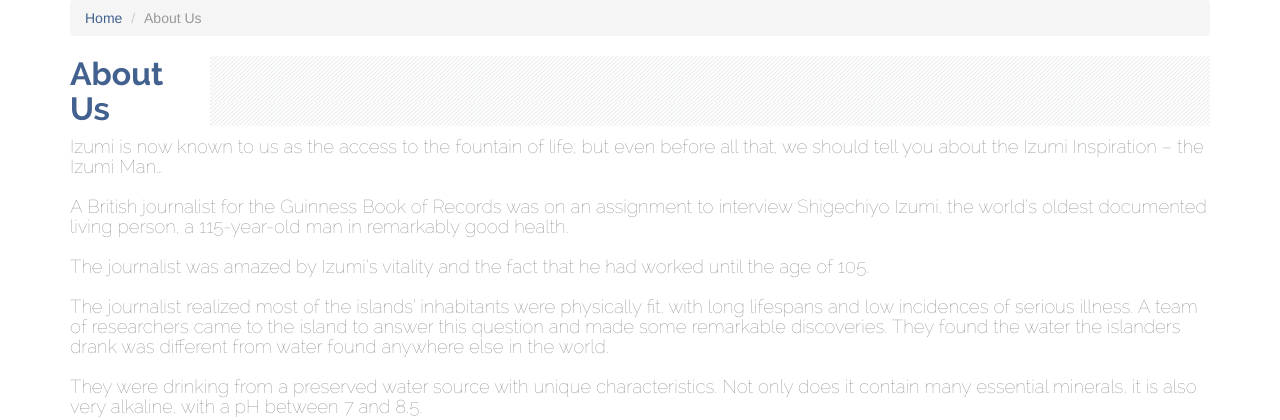
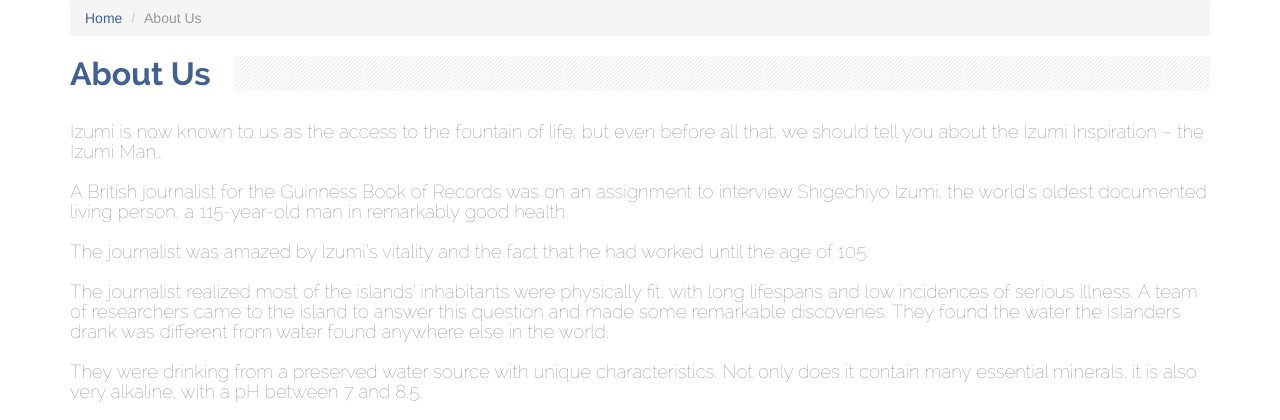
Before and after one commit to mhoypalaboi23/mhoy, a PHP site: page /about-us.php in a window 1280 px wide. Shown: the part 135-555 px from the top of the page. Run offline with PHP 8.4, Linux system fonts and the light colour scheme; some libraries are stand-ins or nearby versions.

Commit message:
modify a lot of thingsgit push

```diff
--- a/assets/css/main.css
+++ b/assets/css/main.css
@@ -190,6 +190,7 @@ select.form-control {
 }
 .product-title, .contact-title, .about-title {
   background-image: url(../img/pattern.png) !important;
+  margin-bottom: 30px;
 }
 .product-title h1, .contact-title h1, .about-title h1 {
   font-family: 'raleway-bold';
@@ -199,7 +200,7 @@ select.form-control {
   font-size: 32px;
 }
 .about-title h1 {
-  max-width: 140px;
+  max-width: 165px;
 }
 .contact-title h1  {
   max-width: 175px;
@@ -638,7 +639,7 @@ textarea.form-control {
   margin-right: 30px;
 }
 .product-title h1 {
-  max-width: 300px;
+  max-width: 350px;
 }
 .main-nav .nav .open > a, .nav .open > a:hover, .nav .open > a:focus, .dropdown-menu > li > a:hover, .dropdown-menu > li {
   background: none !important;
```
